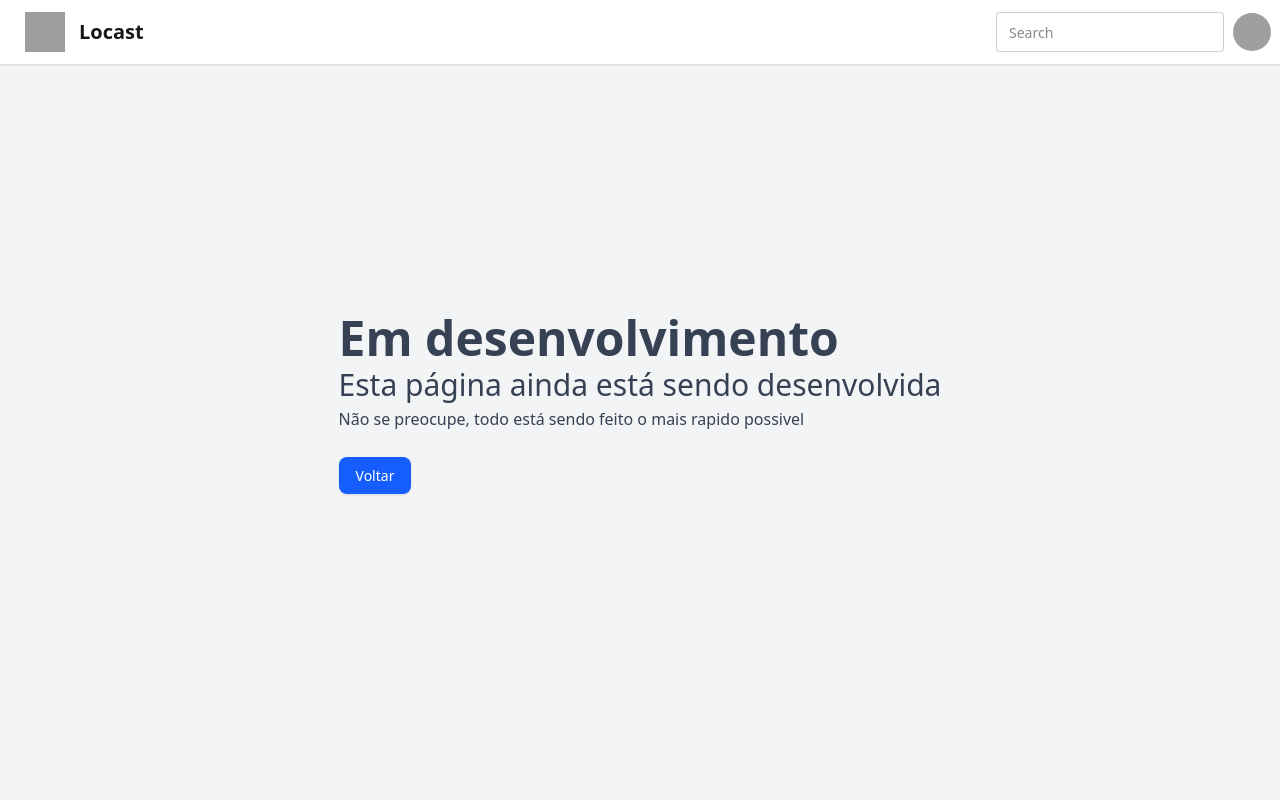
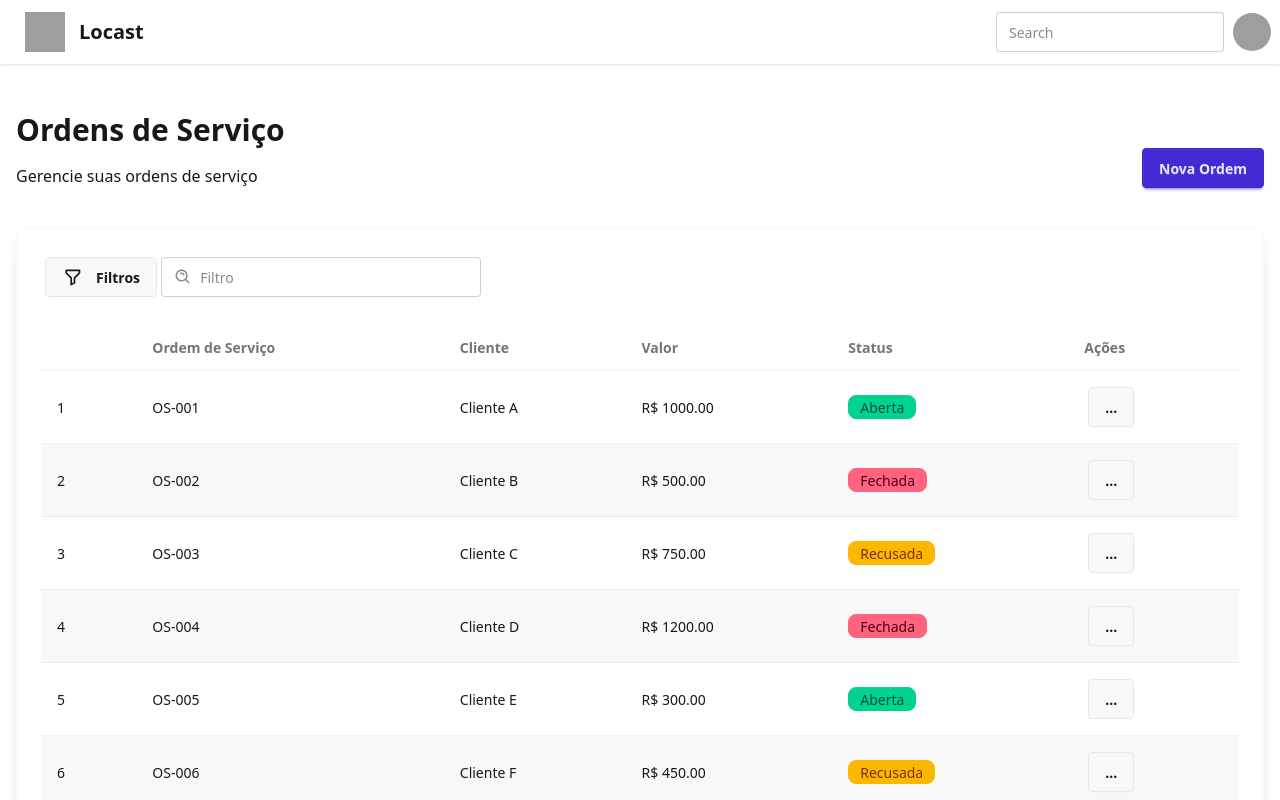
Before and after one commit to GabrielEger2/locast-mvp, a Next.js app: page /cadastros in a window 1280 px wide. Before the commit this address had no page. Shown: the top 800 px of the page. Built offline with nearby package versions, Linux system fonts and the light colour scheme; grey boxes are pictures that could not be loaded.

Commit message:
add cadastos pages

```diff
--- /dev/null
+++ b/src/app/cadastros/page.tsx
@@ -0,0 +1,185 @@
+import Link from 'next/link'
+import { BiFilterAlt, BiSearchAlt } from 'react-icons/bi'
+
+const fakeData = [
+  {
+    id: 1,
+    ordemServico: 'OS-001',
+    cliente: 'Cliente A',
+    valor: 1000.0,
+    status: 'Aberta',
+  },
+  {
+    id: 2,
+    ordemServico: 'OS-002',
+    cliente: 'Cliente B',
+    valor: 500.0,
+    status: 'Fechada',
+  },
+  {
+    id: 3,
+    ordemServico: 'OS-003',
+    cliente: 'Cliente C',
+    valor: 750.0,
+    status: 'Recusada',
+  },
+  {
+    id: 4,
+    ordemServico: 'OS-004',
+    cliente: 'Cliente D',
+    valor: 1200.0,
+    status: 'Fechada',
+  },
+  {
+    id: 5,
+    ordemServico: 'OS-005',
+    cliente: 'Cliente E',
+    valor: 300.0,
+    status: 'Aberta',
+  },
+  {
+    id: 6,
+    ordemServico: 'OS-006',
+    cliente: 'Cliente F',
+    valor: 450.0,
+    status: 'Recusada',
+  },
+  {
+    id: 7,
+    ordemServico: 'OS-007',
+    cliente: 'Cliente G',
+    valor: 600.0,
+    status: 'Aberta',
+  },
+  {
+    id: 8,
+    ordemServico: 'OS-008',
+    cliente: 'Cliente H',
+    valor: 800.0,
+    status: 'Aberta',
+  },
+  {
+    id: 9,
+    ordemServico: 'OS-009',
+    cliente: 'Cliente I',
+    valor: 950.0,
+    status: 'Aberta',
+  },
+  {
+    id: 10,
+    ordemServico: 'OS-010',
+    cliente: 'Cliente J',
+    valor: 1100.0,
+    status: 'Recusada',
+  },
+]
+
+const page = () => {
+  return (
+    <div>
+      <div className="mt-8 mb-6 flex items-end justify-between">
+        <div className="space-y-4">
+          <h2 className="text-3xl font-semibold">Ordens de Serviço</h2>
+          <p className="">Gerencie suas ordens de serviço</p>
+        </div>
+        <Link href="/CriarOs">
+          <button className="btn btn-primary">Nova Ordem</button>
+        </Link>
+      </div>
+      <div className="mt-10 card shadow-lg p-6 border border-base-200">
+        <div className="mb-6 flex items-center">
+          <div className="flex-1">
+            <div className="dropdown dropdown-start">
+              <div tabIndex={0} role="button" className="btn m-1">
+                <BiFilterAlt className="mr-2" size={20} />
+                Filtros
+              </div>
+              <ul
+                tabIndex={0}
+                className="dropdown-content menu bg-base-100 rounded-box z-1 w-52 p-2 shadow-sm"
+              >
+                <li>
+                  <a>Cliente</a>
+                </li>
+                <li>
+                  <a>Valor</a>
+                </li>
+              </ul>
+            </div>
+            <label className="input">
+              <BiSearchAlt className="opacity-50" size={20} />
+              <input type="search" required placeholder="Filtro" />
+            </label>
+          </div>
+        </div>
+        <div className="overflow-x-auto">
+          <table className="table table-zebra">
+            <thead>
+              <tr>
+                <th />
+                <th>Ordem de Serviço</th>
+                <th>Cliente</th>
+                <th>Valor</th>
+                <th>Status</th>
+                <th>Ações</th>
+              </tr>
+            </thead>
+            <tbody>
+              {fakeData.map((order) => (
+                <tr key={order.id}>
+                  <td>{order.id}</td>
+                  <td>{order.ordemServico}</td>
+                  <td>{order.cliente}</td>
+                  <td>R$ {order.valor.toFixed(2)}</td>
+                  <td>
+                    <span
+                      className={`badge ${
+                        order.status === 'Aberta'
+                          ? 'badge-success'
+                          : order.status === 'Fechada'
+                            ? 'badge-error'
+                            : 'badge-warning'
+                      }`}
+                    >
+                      {order.status}
+                    </span>
+                  </td>
+                  <td>
+                    <div className="dropdown dropdown-end">
+                      <div tabIndex={0} role="button" className="btn m-1">
+                        ...
+                      </div>
+                      <ul
+                        tabIndex={0}
+                        className="dropdown-content menu bg-base-100 rounded-box z-1 w-52 p-2 shadow-sm"
+                      >
+                        <li>
+                          <a>Editar</a>
+                        </li>
+                        <li>
+                          <a>Faturar</a>
+                        </li>
+                        <li>
+                          <a>Excluir</a>
+                        </li>
+                      </ul>
+                    </div>
+                  </td>
+                </tr>
+              ))}
+            </tbody>
+          </table>
+        </div>
+        <div>
+          <div className="join mt-4 flex justify-center">
+            <button className="join-item btn">«</button>
+            <button className="join-item btn">Página 1</button>
+            <button className="join-item btn">»</button>
+          </div>
+        </div>
+      </div>
+    </div>
+  )
+}
+
+export default page
--- /dev/null
+++ b/src/app/home/page.tsx
@@ -0,0 +1,77 @@
+'use client'
+
+import { ArrowRight } from 'lucide-react'
+import { useRouter } from 'next/navigation'
+import { useEffect } from 'react'
+
+const actions = [
+  { label: 'Cadastro de Clientes', href: '/cadastros/clientes' },
+  { label: 'Cadastro de Funcionários', href: '/cadastros/funcionarios' },
+  { label: 'Cadastro de equipamentos', href: '/cadastros/equipamentos' },
+  { label: 'Ordens de Serviço/Faturar OS', href: '/cadastros' },
+  { label: 'Contas a Pagar/Receber.', href: '/financeiro/pagar-receber' },
+  { label: 'Gestão de Estoque', href: '/estoque/gerenciar' },
+]
+
+export default function Home() {
+  const router = useRouter()
+
+  useEffect(() => {
+    // Verificar autenticação assim que a página carregar
+    const checkAuth = () => {
+      const token = localStorage.getItem('token')
+      if (!token) {
+        router.replace('/')
+      }
+    }
+
+    checkAuth()
+  }, [router])
+
+  const handleLogout = () => {
+    localStorage.removeItem('token')
+    localStorage.removeItem('userEmail')
+    router.replace('/')
+  }
+
+  return (
+    <section className="min-h-screen flex items-center justify-center p-6">
+      <div className="w-full max-w-5xl">
+        {/* Cabeçalho com botão de logout */}
+        <header className="mb-10 flex justify-between items-center">
+          <div className="text-center flex-1">
+            <h1 className="text-4xl font-bold text-white tracking-wide">
+              Painel&nbsp;de&nbsp;Gestão&nbsp;Locast
+            </h1>
+            <p className="mt-2 text-gray-300">
+              Selecione uma opção para começar
+            </p>
+          </div>
+          <button
+            onClick={handleLogout}
+            className="px-4 py-2 text-white bg-red-700 rounded hover:bg-red-800 transition"
+          >
+            Sair
+          </button>
+        </header>
+
+        {/* Grid de ações */}
+        <div className="grid gap-6 sm:grid-cols-2 lg:grid-cols-3">
+          {actions.map(({ label, href }) => (
+            <a
+              key={label}
+              href={href}
+              className="group flex items-center justify-between rounded-xl bg-white/95 p-6 shadow-lg
+                         transition hover:bg-[#F09A00]/90 hover:text-white backdrop-blur-md"
+            >
+              <span className="text-lg font-semibold text-[#16222F] group-hover:text-white">
+                {label}
+              </span>
+              <ArrowRight className="h-5 w-5 text-[#F09A00] transition group-hover:text-white" />
+            </a>
+          ))}
+        </div>
+      </div>
+    </section>
+  )
+}
--- a/src/app/layout.tsx
+++ b/src/app/layout.tsx
@@ -32,7 +32,11 @@ export default function RootLayout({
     <html lang="en">
       <body className="overflow-x-hidden">
         <Navbar />
-        {children}
+        <main className="flex justify-center px-4 min-h-screen">
+          <section className="w-full max-w-[1500px] mt-20 mb-10">
+            {children}
+          </section>
+        </main>
         <Footer />
       </body>
     </html>
--- a/src/app/not-found.tsx
+++ b/src/app/not-found.tsx
@@ -2,8 +2,8 @@ import Link from 'next/link'
 
 export default function NotFound() {
   return (
-    <div className="h-screen w-screen bg-gray-100 flex items-center">
-      <div className="container flex flex-col md:flex-row items-center justify-center px-5 text-gray-700">
+    <div className="flex items-center">
+      <div className="container flex flex-col md:flex-row items-center justify-center px-5 h-screen">
         <div className="">
           <div className="text-5xl font-dark font-bold">Em desenvolvimento</div>
           <p className="text-2xl md:text-3xl font-light leading-normal">
@@ -12,11 +12,7 @@ export default function NotFound() {
           <p className="mb-8">
             Não se preocupe, todo está sendo feito o mais rapido possivel
           </p>
-
-          <Link
-            href="/"
-            className="px-4 cursor-pointer inline py-2 text-sm font-medium leading-5 shadow text-white transition-colors duration-150 border border-transparent rounded-lg focus:outline-none focus:shadow-outline-blue bg-blue-600 active:bg-blue-600 hover:bg-blue-700"
-          >
+          <Link href="/home" className="btn btn-primary">
             Voltar
           </Link>
         </div>
--- a/src/app/page.tsx
+++ b/src/app/page.tsx
@@ -1,6 +1,6 @@
 'use client'
 
-import Image from 'next/image'; // Otimização de imagens
+import Image from 'next/image'
 import { useRouter } from 'next/navigation'
 import { useEffect, useState } from 'react'
 
@@ -34,7 +34,7 @@ export default function LoginPage() {
         }
 
         localStorage.setItem('token', 'mock-jwt-token')
-        router.replace('/PaginaInicial')
+        router.replace('/home')
       } else {
         setError('Email ou senha incorretos')
       }
@@ -45,7 +45,7 @@ export default function LoginPage() {
   }
 
   return (
-    <section className="min-h-screen flex items-center justify-center bg-[#16222F]">
+    <section className="min-h-screen flex items-center justify-center">
       <div className="w-full max-w-md px-6 py-8 flex flex-col items-center">
         <a
           href="/"
```
Also changed, not shown: src/app/PageCadastros/page.tsx (+34 -13 lines).
